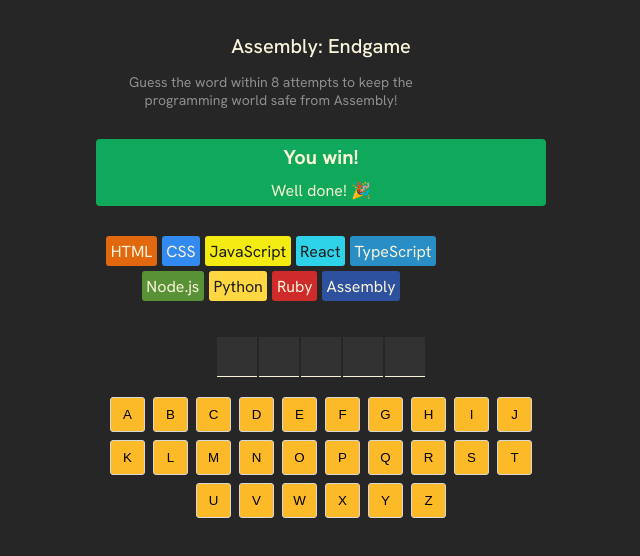
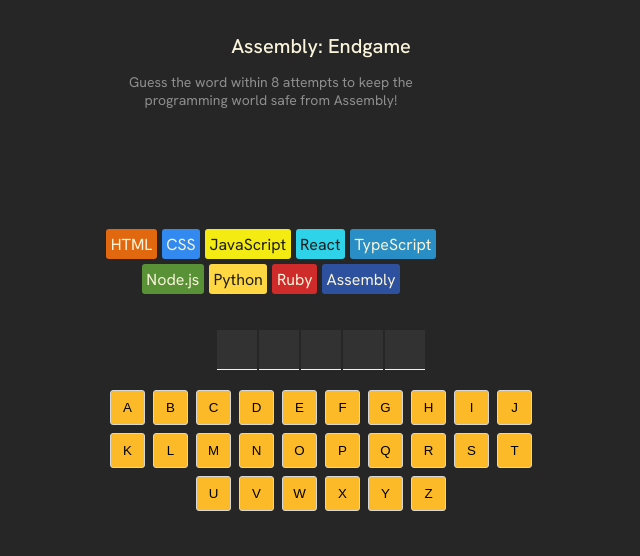
Before and after one commit to shivambhosale13/React-Projects, a React (Vite) app in the folder Assembly-Endgame/: page / in a window 1280 px wide. Shown: the top 556 px of the page, without its empty margins (319-959 px from the left). Built offline with nearby package versions, Linux system fonts and the light colour scheme.

Commit message:
feat: implement game status styling for win and loss states

```diff
--- a/Assembly-Endgame/src/App.jsx
+++ b/Assembly-Endgame/src/App.jsx
@@ -70,6 +70,11 @@
         )
     })
 
+    const gameStatusClass = clsx("game-status", {
+        won: isGameWon,
+        lost: isGameLost
+    })
+
     return (
         <main>
             <header>
@@ -77,19 +82,38 @@
                 <p>Guess the word within 8 attempts to keep the
                 programming world safe from Assembly!</p>
             </header>
-            <section className="game-status">
-                <h2>You win!</h2>
-                <p>Well done! 🎉</p>
+
+            <section className={gameStatusClass}>
+                {isGameOver ? (
+                    isGameWon ? (
+                        <>
+                            <h2>You win!</h2>
+                            <p>Well done! 🎉</p>
+                        </>
+                    ) : (
+                        <>
+                            <h2>Game over!</h2>
+                            <p>You lose! Better start learning Assembly 😭</p>
+                        </>
+                    )
+                ) : (
+                        null
+                    )
+                }
             </section>
+
             <section className="language-chips">
                 {languageElements}
             </section>
+
             <section className="word">
                 {letterElements}
             </section>
+
             <section className="keyboard">
                 {keyboardElements}
             </section>
+
             {isGameOver && <button className="new-game">New Game</button>}
         </main>
     )
--- a/Assembly-Endgame/src/index.css
+++ b/Assembly-Endgame/src/index.css
@@ -30,13 +30,21 @@
 }
 
 section.game-status {
-    background-color: #10A95B;
     display: flex;
     flex-direction: column;
     align-items: center;
     color: #F9F4DA;
+    min-height: 60px;
     border-radius: 4px;
     margin-block: 30px;
+}
+
+section.game-status.won {
+    background-color: #10A95B;
+}
+
+section.game-status.lost {
+    background-color: #BA2A2A;
 }
 
 section.game-status > p {
```
